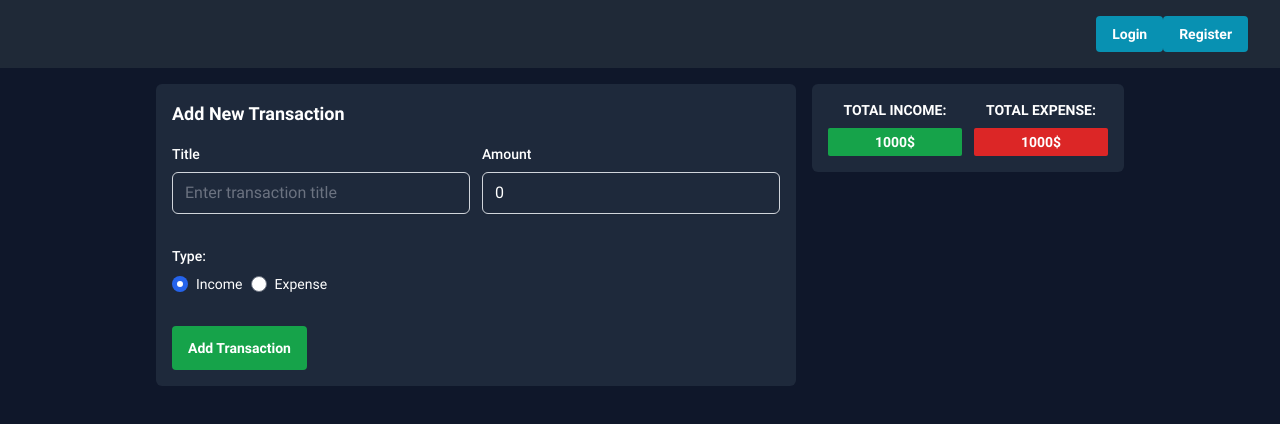
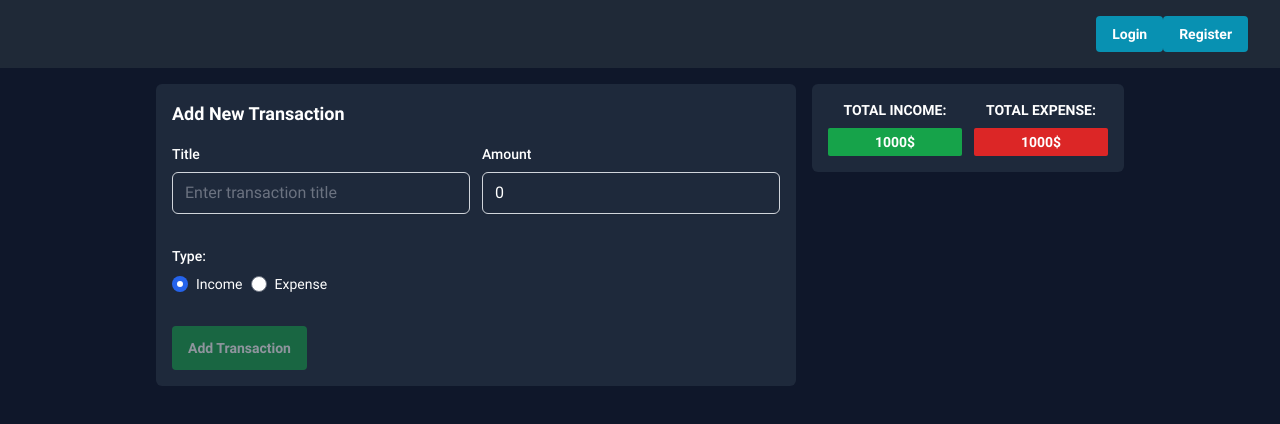
Before and after one commit to seriiserii825/nuxt-roman-timoshyuk, a Nuxt app: page /transactions in a window 1280 px wide. Shown: the top 424 px of the page. Built offline with nearby package versions, Linux system fonts and the light colour scheme; no server answers.

Commit message:
feat: created transaction online

```diff
--- /dev/null
+++ b/app/api/services/transactionService.ts
@@ -0,0 +1,20 @@
+import type {ITransactionPayload} from "~/interfaces/ITransactionPayload";
+
+export const transactionService = {
+  getAll: async () => {
+    const { $axios } = useNuxtApp();
+    return $axios.get("/transactions");
+  },
+  create: async (payload: ITransactionPayload) => {
+    const { $axios } = useNuxtApp();
+    return $axios.post("/transactions", payload);
+  },
+  update: async (id: number, payload: any) => {
+    const { $axios } = useNuxtApp();
+    return $axios.put(`/transactions/${id}`, payload);
+  },
+  delete: async (id: number) => {
+    const { $axios } = useNuxtApp();
+    return $axios.delete(`/transactions/${id}`);
+  }
+};
--- a/app/components/Form/FormTransaction.vue
+++ b/app/components/Form/FormTransaction.vue
@@ -1,15 +1,15 @@
 <script setup lang="ts">
 import { categoryService } from "~/api/services/categoryService";
+import { transactionService } from "~/api/services/transactionService";
+import useSweetAlert from "~/composable/useSweetAlert";
 import type { ICategoriesResponse } from "~/interfaces/ICategoriesResponse";
 import type { ISelectOption } from "~/interfaces/ISelectOption";
-
-const categories_response = ref<ICategoriesResponse[]>([]);
 
 const form = ref({
   title: "",
   amount: 0,
-  type: "income",
-  category: "",
+  type: "income" as "income" | "expense",
+  category: 0,
 });
 
 const categories = ref<ISelectOption[]>();
@@ -26,6 +26,26 @@ async function fetchCategories() {
     }
   } catch (error) {}
 }
+
+async function onSubmit() {
+  try {
+    await transactionService.create(form.value);
+    useSweetAlert("success", "Transaction added successfully", "success");
+  } catch (error) {
+    handleAxiosError(error);
+    useSweetAlert("error", "Failed to add transaction", "error");
+  }
+}
+
+const form_are_valid = computed(() => {
+  return (
+    form.value.title.trim() !== "" &&
+    form.value.amount > 0 &&
+    (form.value.type === "income" || form.value.type === "expense") &&
+    form.value.category > 0
+  );
+});
+
 onMounted(() => {
   fetchCategories();
 });
@@ -79,6 +99,13 @@ onMounted(() => {
       v-model="form.category"
       class="mb-8"
     />
-    <Btn type="submit" class="w-fit" variant="btn-success">Add Transaction</Btn>
+    <Btn
+      type="submit"
+      class="w-fit"
+      variant="btn-success"
+      @emit_click="onSubmit"
+      :disabled="!form_are_valid"
+      >Add Transaction</Btn
+    >
   </div>
 </template>
--- /dev/null
+++ b/app/interfaces/ITransactionPayload.ts
@@ -0,0 +1,6 @@
+export interface ITransactionPayload {
+  title: string;
+  amount: number;
+  type: "income" | "expense";
+  category: number;
+}
```
